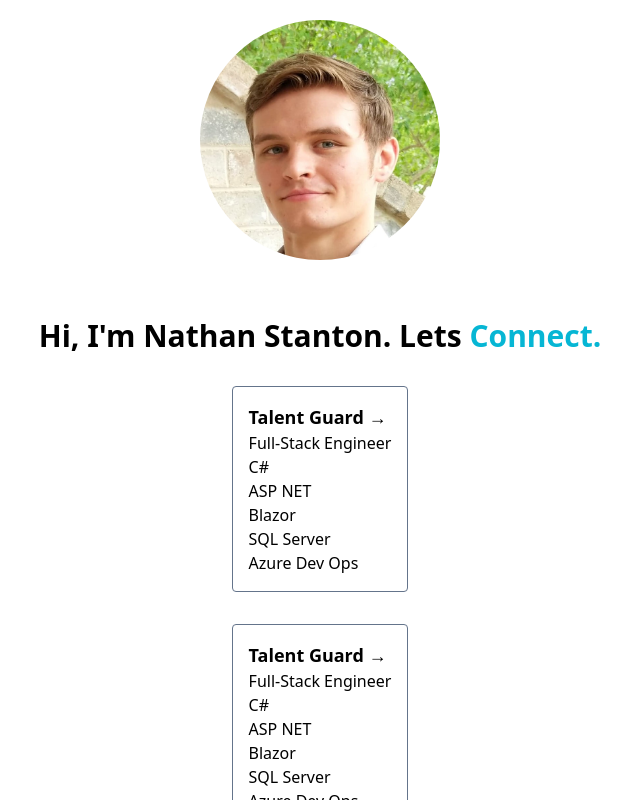
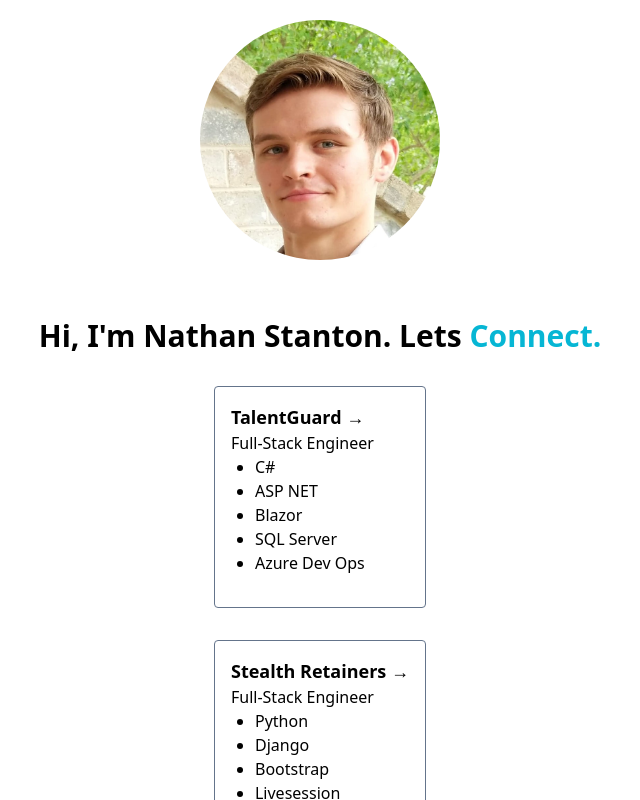
Before and after one commit to nwstanton/portfolio, a Next.js app: page / in a window 1280 px wide. Shown: the top 800 px of the page, without its empty margins (320-960 px from the left). Built offline with nearby package versions, Linux system fonts and the light colour scheme.

Commit message:
Made expcards reuseable

```diff
--- a/components/ExpCard.tsx
+++ b/components/ExpCard.tsx
@@ -1,15 +1,23 @@
 
-function ExpCard() {
+function ExpCard({
+  name,
+  position,
+  experience,
+
+}:{
+name : string
+position : string
+experience : string[]
+}) {
+
   return (
     <div className="max-w-{300} rounded border border-slate-500 from-green-300 to-blue-400 p-4 hover:border-white hover:bg-gradient-to-r hover:shadow-lg">
-      <h2 className="text-lg font-bold text-black">Talent Guard &rarr;</h2>
-      <h3>Full-Stack Engineer</h3>
-      <ul>
-        <li>C#</li>
-        <li>ASP NET</li>
-        <li>Blazor</li>
-        <li>SQL Server</li>
-        <li>Azure Dev Ops</li>
+      <h2 className="text-lg font-bold text-black">{name} &rarr;</h2>
+      <h3>{position}</h3>
+      <ul className="list-disc list-outside mx-6 mb-4">
+        {experience.map((value: string, index: number) => (
+              <li key={index}>{value}</li>
+            ))}
       </ul>
     </div>
   )
--- a/pages/index.tsx
+++ b/pages/index.tsx
@@ -30,13 +30,30 @@ const Home: NextPage = () => {
 
         <div className="grid grid-cols-1 gap-8 pb-6">
 
-          <ExpCard />
+          <ExpCard
+            name="TalentGuard"
+            position="Full-Stack Engineer"
+            experience={[
+              "C#",
+              "ASP NET",
+              "Blazor",
+              "SQL Server",
+              "Azure Dev Ops",
+            ]}
+          />
 
-          <ExpCard />
+          <ExpCard
+            name="Stealth Retainers"
+            position="Full-Stack Engineer"
+            experience={[
+              "Python",
+              "Django",
+              "Bootstrap",
+              "Livesession",
+              "Git",
+            ]}
+          />
 
-          <ExpCard />
-
-          <ExpCard />
         </div>
       </div>
     </>
```
